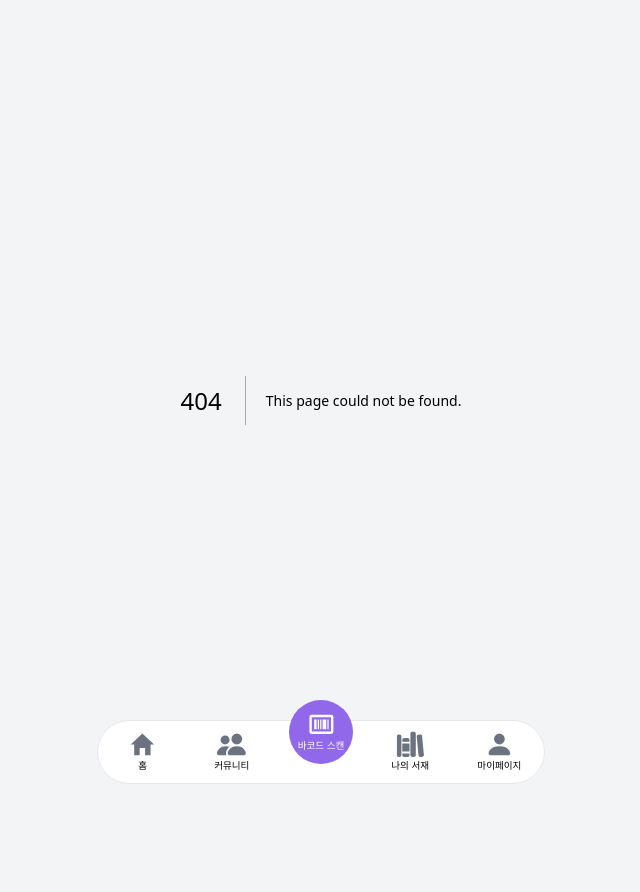
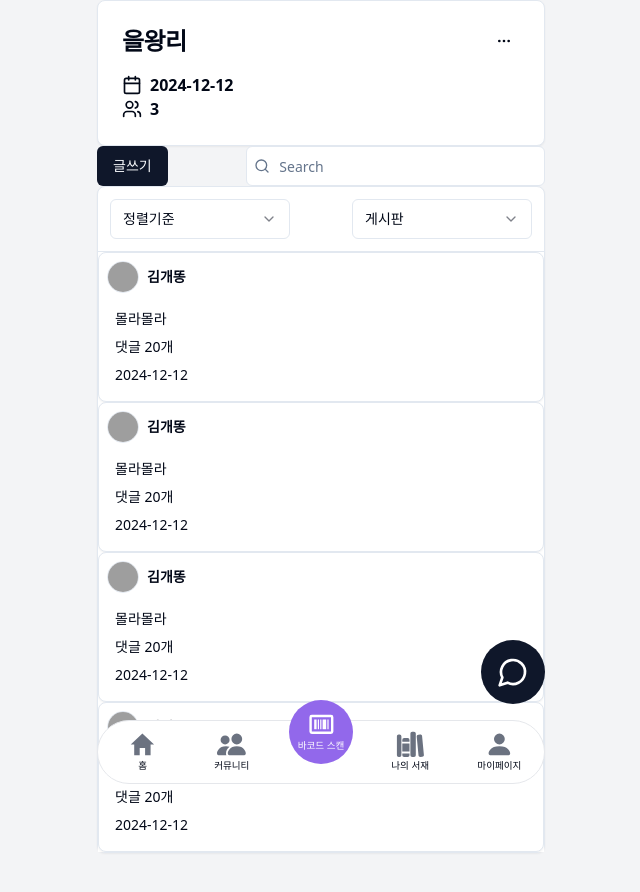
Before and after one commit to Leeminw/LiBro, a Next.js app in the folder frontend/: page /club/1/board/list in a window 1280 px wide. Before the commit this address had no page. Shown: the top 892 px of the page, without its empty margins (319-959 px from the left). Before the commit the page ends 800 px from the top, so only its background shows below. Built offline with nearby package versions, Linux system fonts and the light colour scheme; grey boxes are pictures that could not be loaded.

Commit message:
feature: 게시글 리스트 페이지 UI 제작

```diff
--- /dev/null
+++ b/frontend/src/app/club/[id]/board/list/layout.tsx
@@ -0,0 +1,12 @@
+import React from "react";
+import BackBar from "@/components/layout/backbar";
+import {Button} from "@/components/ui/button";
+import {MessageCircleIcon} from "lucide-react";
+
+export default function writePageLayout({ children }: { children: React.ReactNode }) {
+    return (
+        <>
+            {children}
+        </>
+    );
+}
--- /dev/null
+++ b/frontend/src/app/club/[id]/board/list/page.tsx
@@ -0,0 +1,145 @@
+'use client'
+
+import {useState, useEffect, SetStateAction} from 'react';
+import {
+    Search,
+    MessageCircleIcon,
+} from "lucide-react";
+import {Input} from "@/components/ui/input";
+import Link from "next/link"
+import {Button} from "@/components/ui/button"
+import {CardHeader, CardContent, CardFooter, Card, CardTitle} from "@/components/ui/card"
+import {
+    Select,
+    SelectContent,
+    SelectGroup,
+    SelectItem,
+    SelectLabel,
+    SelectTrigger,
+    SelectValue,
+} from "@/components/ui/select"
+import BoardItem from "@/components/components/board/boardItems";
+import CommunityInformCard from "@/components/components/board/communityCard";
+import {ScrollArea} from "@/components/ui/scroll-area";
+import BoardItemProvider from "@/components/components/board/BoardItemProvider";
+
+interface BoardItemProps {
+    userName: string;
+    profileUrl: string;
+    title: string;
+    commentCount: number;
+    created_date: string;
+    id : number
+}
+
+
+const dummyData = [
+    {
+        userName: "김개똥",
+        profileUrl: "https://randomuser.me/api/portraits/women/48.jpg",
+        title: "몰라몰라",
+        commentCount: 20,
+        created_date: "2024-12-12",
+        id : 1
+    },
+    {
+        userName: "김개똥",
+        profileUrl: "https://randomuser.me/api/portraits/women/48.jpg",
+        title: "몰라몰라",
+        commentCount: 20,
+        created_date: "2024-12-12",
+        id : 1
+    },
+    {
+        userName: "김개똥",
+        profileUrl: "https://randomuser.me/api/portraits/women/48.jpg",
+        title: "몰라몰라",
+        commentCount: 20,
+        created_date: "2024-12-12",
+        id : 3
+    },
+    {
+        userName: "김개똥",
+        profileUrl: "https://randomuser.me/api/portraits/women/48.jpg",
+        title: "몰라몰라",
+        commentCount: 20,
+        created_date: "2024-12-12",
+        id : 4
+    }
+];
+
+
+
+export default function CommunityPostPage() {
+    const [searchTerm, setSearchTerm] = useState('');
+
+    const handleSearchChange = (event) => {
+        console.log(event.target.value)
+        setSearchTerm(event.target.value);
+    };
+
+
+    return (
+        <>
+            <CommunityInformCard title={"을왕리"} date={"2024-12-12"} memberType={"MEMBER"} memberCount={3}/>
+
+            <div className="flex justify-between">
+                <Button className=" ">글쓰기</Button>
+                <div className="w-2/3">
+                    <div className="relative ">
+                        <Search className="absolute left-2 top-3 h-4 w-4 text-muted-foreground"/>
+                        <Input placeholder="Search" className="pl-8"/>
+                    </div>
+                </div>
+            </div>
+
+            <Card className="">
+                <CardHeader className="p-3 border-b">
+                    <div className="flex items-center justify-between">
+                        <Select>
+                            <SelectTrigger className="w-[180px]">
+                                <SelectValue placeholder="정렬기준"/>
+                            </SelectTrigger>
+                            <SelectContent>
+                                <SelectGroup>
+                                    <SelectItem value="apple">최신</SelectItem>
+                                    <SelectItem value="banana">가장 오래된</SelectItem>
+                                </SelectGroup>
+                            </SelectContent>
+                        </Select>
+
+                        <Select>
+                            <SelectTrigger className="w-[180px]">
+                                <SelectValue placeholder="게시판"/>
+                            </SelectTrigger>
+                            <SelectContent>
+                                <SelectGroup>
+                                    <SelectItem value="apple">Apple</SelectItem>
+                                    <SelectItem value="banana">Banana</SelectItem>
+                                    <SelectItem value="blueberry">Blueberry</SelectItem>
+                                    <SelectItem value="grapes">Grapes</SelectItem>
+                                    <SelectItem value="pineapple">Pineapple</SelectItem>
+                                </SelectGroup>
+                            </SelectContent>
+                        </Select>
+                    </div>
+                </CardHeader>
+
+                <ScrollArea className="flex flex-col max-w-md mx-auto bg-white h-[calc(90vh-120px)]">
+                    <CardContent className="p-0">
+                        <BoardItemProvider boardList={dummyData}/>
+                    </CardContent>
+                </ScrollArea>
+            </Card>
+
+            <div className="mb-4"></div>
+
+            <div className="sticky bottom-24 right-4 flex justify-end">
+                <Button className="rounded-full h-16 w-16 text-white">
+                    <MessageCircleIcon className="h-12 w-12"/>
+                </Button>
+            </div>
+        </>
+    );
+
+}
```
